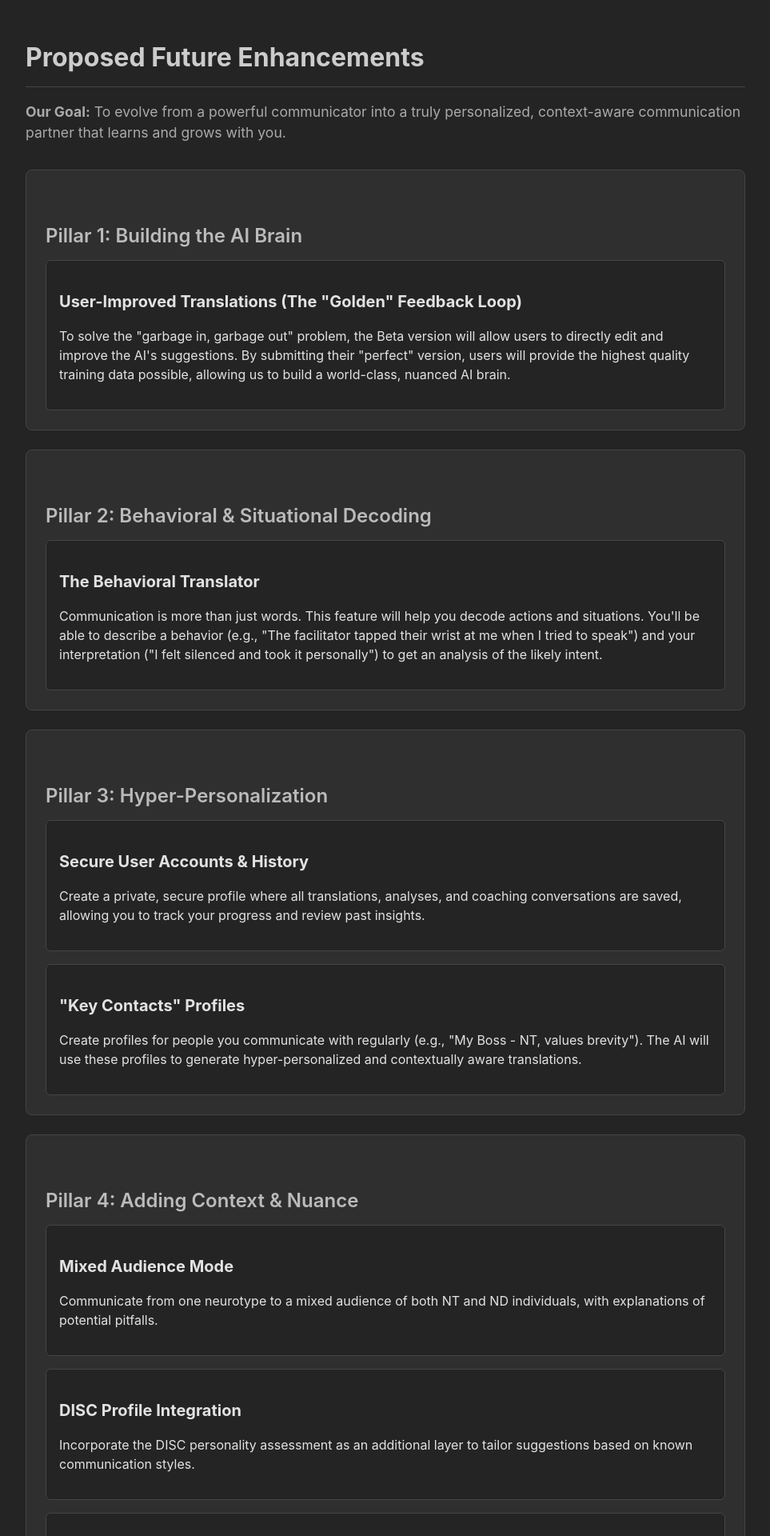
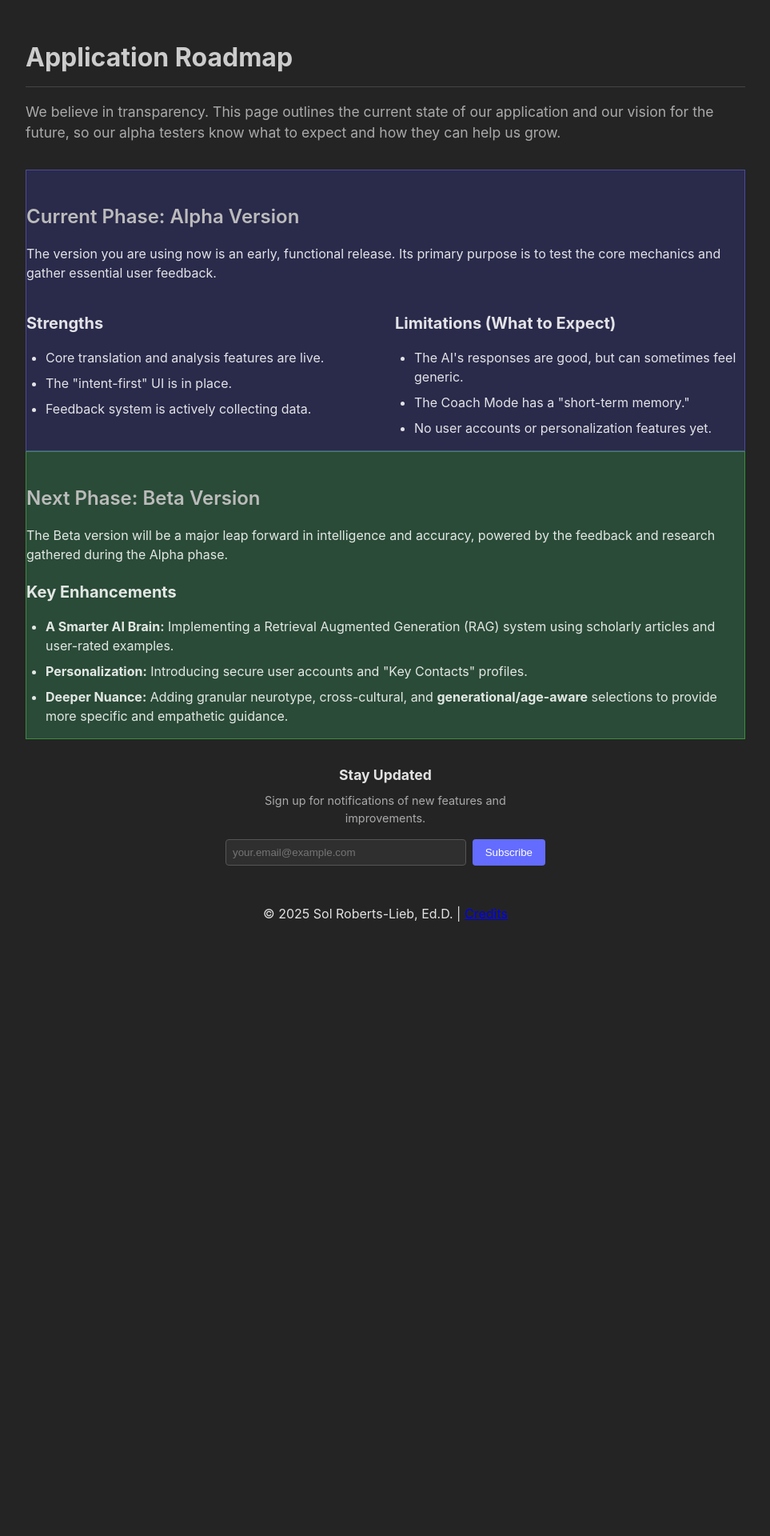
Before and after one commit to SolFlourishes/neurotype-communicator-frontend, a React (Vite) app: page /enhancements in a window 1280 px wide. Shown: the part 120-2040 px from the top of the page at 80% size, without its empty margins (0-963 px from the left). After the commit the page ends 1290 px from the top, so only its background shows below. Built offline with nearby package versions, Linux system fonts and the light colour scheme; no server answers.

Commit message:
Enhancements: Update Roadmap

```diff
--- a/src/pages/EnhancementsPage.jsx
+++ b/src/pages/EnhancementsPage.jsx
@@ -1,46 +1,49 @@
 import React from 'react';
 import '../Content.css';
 
-function EnhancementsPage() {
+function RoadmapPage() {
   return (
     <div className="content-page">
-      <h1>Proposed Future Enhancements</h1>
-      <p className="mission"><strong>Our Goal:</strong> To evolve from a powerful communicator into a truly personalized, context-aware communication partner that learns and grows with you.</p>
+      <h1>Application Roadmap</h1>
+      <p className="mission">We believe in transparency. This page outlines the current state of our application and our vision for the future, so our alpha testers know what to expect and how they can help us grow.</p>
 
-      <div className="bg-gray-50 p-6 rounded-lg mt-8 border">
-          <h2>Pillar 1: Building the AI Brain</h2>
-          <div className="bg-white">
-              <h3 className="font-bold text-lg mb-2">User-Improved Translations (The "Golden" Feedback Loop)</h3>
-              <p>To solve the "garbage in, garbage out" problem, the Beta version will allow users to directly edit and improve the AI's suggestions. By submitting their "perfect" version, users will provide the highest quality training data possible, allowing us to build a world-class, nuanced AI brain.</p>
+      <div className="bg-blue-50 p-6 rounded-lg mt-8 border border-blue-200">
+          <h2>Current Phase: Alpha Version</h2>
+          <p className="text-gray-700 mb-4">The version you are using now is an early, functional release. Its primary purpose is to test the core mechanics and gather essential user feedback.</p>
+          <div style={{display: 'grid', gridTemplateColumns: '1fr 1fr', gap: '1.5rem'}}>
+              <div>
+                  <h3 className="font-bold text-lg mb-2 text-gray-800">Strengths</h3>
+                  <ul className="list-disc list-inside pl-4 space-y-2 text-gray-600">
+                      <li>Core translation and analysis features are live.</li>
+                      <li>The "intent-first" UI is in place.</li>
+                      <li>Feedback system is actively collecting data.</li>
+                  </ul>
+              </div>
+              <div>
+                  <h3 className="font-bold text-lg mb-2 text-gray-800">Limitations (What to Expect)</h3>
+                  <ul className="list-disc list-inside pl-4 space-y-2 text-gray-600">
+                      <li>The AI's responses are good, but can sometimes feel generic.</li>
+                      <li>The Coach Mode has a "short-term memory."</li>
+                      <li>No user accounts or personalization features yet.</li>
+                  </ul>
+              </div>
           </div>
       </div>
 
-      <div className="bg-gray-50 p-6 rounded-lg mt-8 border">
-          <h2>Pillar 2: Behavioral & Situational Decoding</h2>
-          <div className="bg-white"><h3 className="font-bold text-lg mb-2">The Behavioral Translator</h3><p>Communication is more than just words. This feature will help you decode actions and situations. You'll be able to describe a behavior (e.g., "The facilitator tapped their wrist at me when I tried to speak") and your interpretation ("I felt silenced and took it personally") to get an analysis of the likely intent.</p></div>
-      </div>
-
-      <div className="bg-gray-50 p-6 rounded-lg mt-8 border">
-          <h2>Pillar 3: Hyper-Personalization</h2>
-          <div className="bg-white" style={{marginBottom: '1rem'}}><h3 className="font-bold text-lg mb-2">Secure User Accounts & History</h3><p>Create a private, secure profile where all translations, analyses, and coaching conversations are saved, allowing you to track your progress and review past insights.</p></div>
-          <div className="bg-white"><h3 className="font-bold text-lg mb-2">"Key Contacts" Profiles</h3><p>Create profiles for people you communicate with regularly (e.g., "My Boss - NT, values brevity"). The AI will use these profiles to generate hyper-personalized and contextually aware translations.</p></div>
-      </div>
-
-      <div className="bg-gray-50 p-6 rounded-lg mt-8 border">
-          <h2>Pillar 4: Adding Context & Nuance</h2>
-          <div className="bg-white" style={{marginBottom: '1rem'}}><h3 className="font-bold text-lg mb-2">Mixed Audience Mode</h3><p>Communicate from one neurotype to a mixed audience of both NT and ND individuals, with explanations of potential pitfalls.</p></div>
-          <div className="bg-white" style={{marginBottom: '1rem'}}><h3 className="font-bold text-lg mb-2">DISC Profile Integration</h3><p>Incorporate the DISC personality assessment as an additional layer to tailor suggestions based on known communication styles.</p></div>
-          <div className="bg-white" style={{marginBottom: '1rem'}}><h3 className="font-bold text-lg mb-2">Full Conversation Context</h3><p>Upload or paste an entire email thread to get an analysis based on the flow of the conversation.</p></div>
-          <div className="bg-white"><h3 className="font-bold text-lg mb-2">Granular Neurotype Selections</h3><p>Specify a neurotype (e.g., Autism, ADHD) to get even more accurate and empathetic translations.</p></div>
-      </div>
-
-      <div className="bg-gray-50 p-6 rounded-lg mt-8 border">
-          <h2>Pillar 5: Platform Expansion & Skill Building</h2>
-          <div className="bg-white" style={{marginBottom: '1rem'}}><h3 className="font-bold text-lg mb-2">Mobile App & Browser Extension</h3><p>Dedicated apps to bring the Communicator directly into your workflow on any device.</p></div>
-          <div className="bg-white"><h3 className="font-bold text-lg mb-2">Practice Conversation Simulator</h3><p>Engage in a real-time, back-and-forth conversation with a custom AI persona (e.g., "An indirect NT manager") to practice a difficult conversation in a safe, judgment-free environment. Receive a detailed performance report afterward with actionable tips.</p></div>
+      <div className="bg-green-50 p-6 rounded-lg mt-8 border border-green-200">
+          <h2>Next Phase: Beta Version</h2>
+          <p className="text-gray-700 mb-4">The Beta version will be a major leap forward in intelligence and accuracy, powered by the feedback and research gathered during the Alpha phase.</p>
+          <div>
+              <h3 className="font-bold text-lg mb-2 text-gray-800">Key Enhancements</h3>
+              <ul className="list-disc list-inside pl-4 space-y-2 text-gray-600">
+                  <li><strong>A Smarter AI Brain:</strong> Implementing a Retrieval Augmented Generation (RAG) system using scholarly articles and user-rated examples.</li>
+                  <li><strong>Personalization:</strong> Introducing secure user accounts and "Key Contacts" profiles.</li>
+                  <li><strong>Deeper Nuance:</strong> Adding granular neurotype, cross-cultural, and <strong>generational/age-aware</strong> selections to provide more specific and empathetic guidance.</li>
+              </ul>
+          </div>
       </div>
     </div>
   );
 }
 
-export default EnhancementsPage;
+export default RoadmapPage;
```
